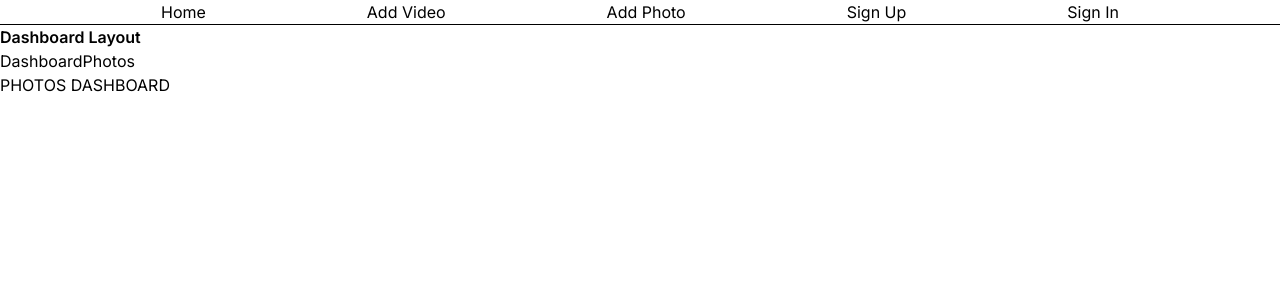
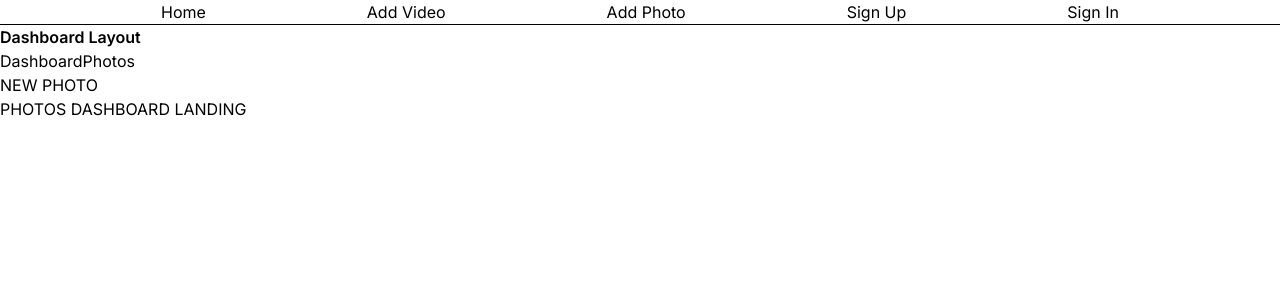
Before and after one commit to whlong1/next.js-photo-app, a Next.js app: page /dashboard/photos in a window 1280 px wide. Shown: the top 300 px of the page. Built offline with nearby package versions, Linux system fonts and the light colour scheme; no server answers.

Commit message:
Add initial photo dashboard pages

```diff
--- /dev/null
+++ b/src/app/(pages)/dashboard/photos/[photoId]/page.tsx
@@ -0,0 +1,9 @@
+const PhotoDetails = () => {
+  return (
+    <>
+      photo details
+    </>
+  )
+}
+
+export default PhotoDetails
--- /dev/null
+++ b/src/app/(pages)/dashboard/photos/layout.tsx
@@ -0,0 +1,16 @@
+import Link from "next/link"
+
+const DashboardPhotosLayout = ({ children }: { children: React.ReactNode }) => {
+  // nav should be in a layout
+  return (
+    <>
+      <nav>
+        <Link href="/dashboard/photos/new">NEW PHOTO</Link>
+      </nav>
+      {children}
+    </>
+
+  )
+}
+
+export default DashboardPhotosLayout
--- /dev/null
+++ b/src/app/(pages)/dashboard/photos/new/page.tsx
@@ -0,0 +1,9 @@
+const NewPhoto = () => {
+  return (
+    <>
+      new photo
+    </>
+  )
+}
+
+export default NewPhoto
--- a/src/app/(pages)/dashboard/photos/page.tsx
+++ b/src/app/(pages)/dashboard/photos/page.tsx
@@ -1,8 +1,9 @@
 const DashboardPhotos = () => {
+  // Default index view???
   return (
-    <div>
-      PHOTOS DASHBOARD
-    </div>
+    <>
+      PHOTOS DASHBOARD LANDING
+    </>
   )
 }
 
--- a/src/app/(pages)/photos/new/components/NewPhotoDialog.tsx
+++ b/src/app/(pages)/photos/new/components/NewPhotoDialog.tsx
@@ -22,7 +22,10 @@ const NewPhotoDialog = () => {
   // clicking on a photo would bring its details up (params)
   // refreshing would still grant access to the selected photo
   // pass props down to dialog box
-  //
+
+  // the dialog box needs to appear for a details view and a new view
+  // drop the component in both pages?
+  // config based on params
 
   return (
     <dialog open className="rounded">
```
